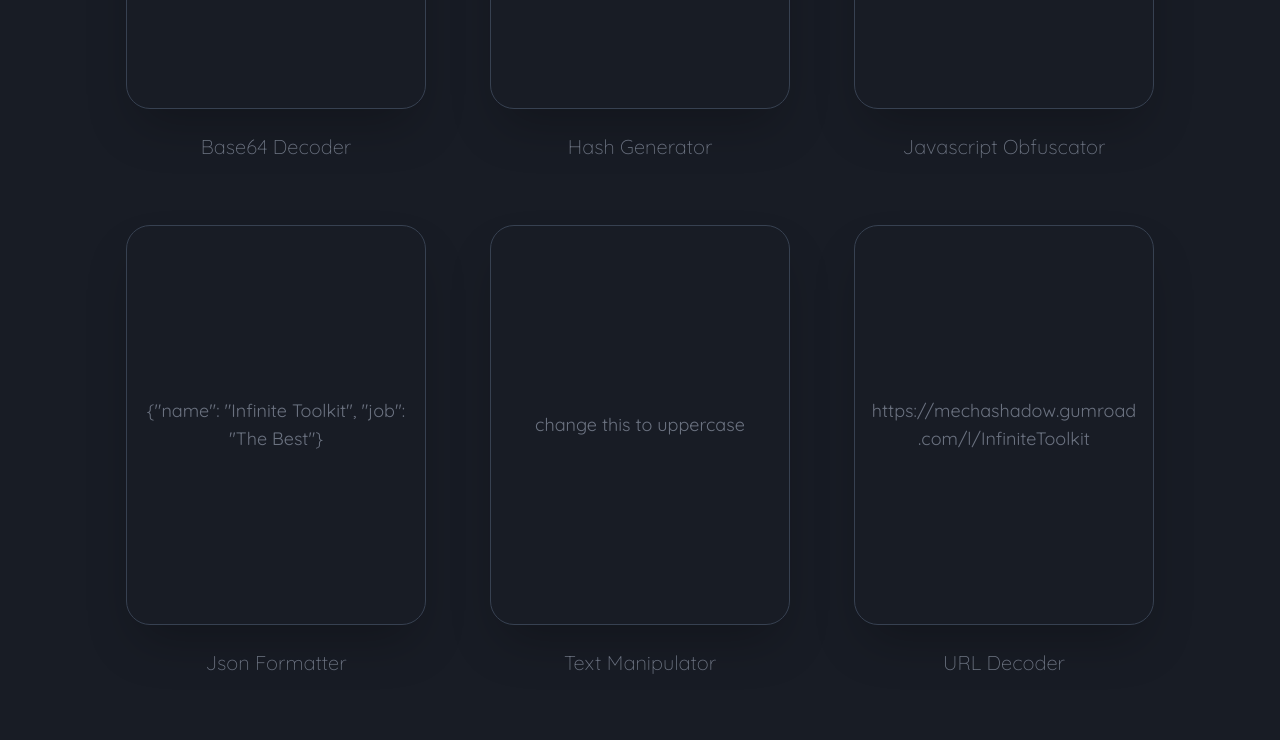
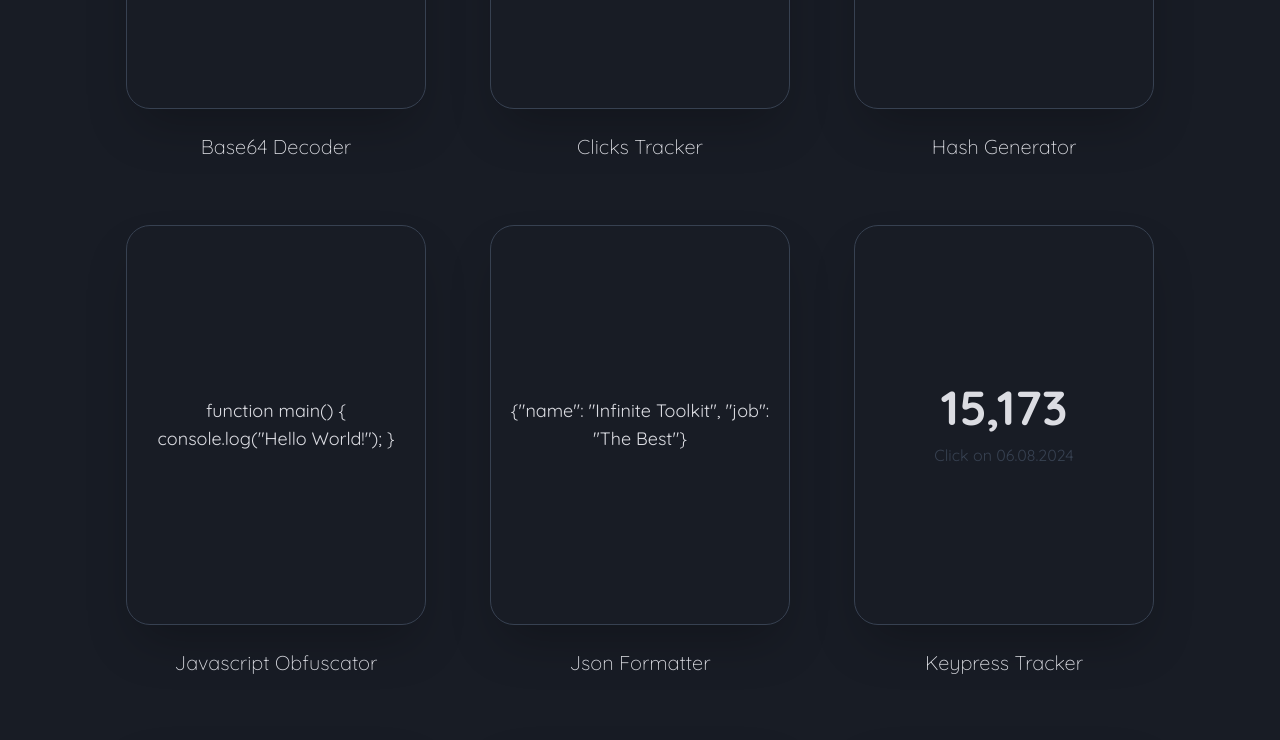
Before and after one commit to mechashadowx/infinite-toolkit, a Next.js app: page / in a window 1280 px wide. Shown: the part 880-1620 px from the top of the page. Built offline with nearby package versions, Linux system fonts and the light colour scheme.

Commit message:
Implement base double text card

```diff
--- /dev/null
+++ b/app/components/base/Base.tsx
@@ -0,0 +1,34 @@
+import React from "react";
+
+interface BaseProps {
+    title: string;
+    hovered: boolean;
+    children: React.ReactNode;
+}
+
+const Base: React.FC<BaseProps> = ({ title, hovered, children }) => {
+    return (
+        <div
+            className={`flex flex-col items-center justify-center gap-6 transition-all duration-500 transform ${
+                hovered ? "scale-105 -translate-y-10" : "scale-100"
+            }`}
+        >
+            <div
+                className={`p-4 flex items-center justify-center h-[400px] w-[300px] rounded-3xl shadow-2xl text-center transition-all duration-500 border border-gray-700 ${
+                    hovered ? "bg-[#dbdce2]" : "bg-[#181c25]"
+                }`}
+            >
+                {children}
+            </div>
+            <h1
+                className={`text-xl transition-all duration-200 transform ${
+                    hovered ? "scale-105 font-bold" : "scale-100 font-light"
+                }`}
+            >
+                {title}
+            </h1>
+        </div>
+    );
+};
+
+export default Base;
--- /dev/null
+++ b/app/components/base/DoubleText.tsx
@@ -0,0 +1,48 @@
+"use client";
+
+import { useState } from "react";
+import React from "react";
+import Base from "./Base";
+
+interface DoubleTextProps {
+    mainText: string;
+    secondaryText: string;
+    title: string;
+}
+
+const DoubleText: React.FC<DoubleTextProps> = ({
+    mainText: mainText,
+    secondaryText: secondaryText,
+    title,
+}) => {
+    const [hovered, setHovered] = useState<boolean>(false);
+
+    return (
+        <div
+            className="card"
+            onMouseEnter={() => setHovered(true)}
+            onMouseLeave={() => setHovered(false)}
+        >
+            <Base title={title} hovered={hovered}>
+                <div className="h-full w-full flex flex-col items-center justify-center gap-3">
+                    <span
+                        className={`relative col-start-1 row-start-1 text-center transition-all duration-200 text-5xl font-bold ${
+                            hovered ? "text-gray-700 move-up-down" : ""
+                        }`}
+                    >
+                        {mainText}
+                    </span>
+                    <span
+                        className={`relative col-start-1 row-start-1 text-center transition-all duration-200 text-gray-700 ${
+                            hovered ? "move-down-up" : ""
+                        }`}
+                    >
+                        {secondaryText}
+                    </span>
+                </div>
+            </Base>
+        </div>
+    );
+};
+
+export default DoubleText;
--- a/app/components/base/TextChange.tsx
+++ b/app/components/base/TextChange.tsx
@@ -2,6 +2,7 @@
 
 import { useState } from "react";
 import React from "react";
+import Base from "./Base";
 
 interface TextChangeProps {
     text: string;
@@ -18,21 +19,14 @@ const TextChange: React.FC<TextChangeProps> = ({
 
     return (
         <div
-            id="base64decoder"
-            className={`card flex flex-col items-center justify-center gap-6 transition-all duration-500 transform ${
-                hovered ? "scale-105 -translate-y-10" : "scale-100"
-            }`}
+            className="card"
             onMouseEnter={() => setHovered(true)}
             onMouseLeave={() => setHovered(false)}
         >
-            <div
-                className={`p-4 flex items-center justify-center h-[400px] w-[300px] rounded-3xl shadow-2xl text-center transition-all duration-500 border border-gray-700 ${
-                    hovered ? "bg-[#dbdce2]" : "bg-[#181c25]"
-                }`}
-            >
+            <Base title={title} hovered={hovered}>
                 <span className="inline-grid text-lg items-center justify-center">
                     <span
-                        className={`relative col-start-1 row-start-1 text-center transition-all duration-200 text-gray-500 ${
+                        className={`relative col-start-1 row-start-1 text-center transition-all duration-200 ${
                             hovered ? "opacity-0" : "opacity-100"
                         }`}
                         style={{
@@ -54,16 +48,7 @@ const TextChange: React.FC<TextChangeProps> = ({
                         {hoveredText}
                     </span>
                 </span>
-            </div>
-            <h1
-                className={`text-xl transition-all duration-200 transform ${
-                    hovered
-                        ? "scale-105 font-bold text-[#dbdce2]"
-                        : "scale-100 font-light text-gray-500"
-                }`}
-            >
-                {title}
-            </h1>
+            </Base>
         </div>
     );
 };
--- /dev/null
+++ b/app/components/tools/ClicksTracker.tsx
@@ -0,0 +1,14 @@
+import React from "react";
+import DoubleText from "../base/DoubleText";
+
+const ClicksTracker = () => {
+    return (
+        <DoubleText
+            mainText="1,234"
+            secondaryText="Click on 05.08.2024"
+            title="Clicks Tracker"
+        />
+    );
+};
+
+export default ClicksTracker;
--- /dev/null
+++ b/app/components/tools/KeypressTracker.tsx
@@ -0,0 +1,14 @@
+import React from "react";
+import DoubleText from "../base/DoubleText";
+
+const KeypressTracker = () => {
+    return (
+        <DoubleText
+            mainText="15,173"
+            secondaryText="Click on 06.08.2024"
+            title="Keypress Tracker"
+        />
+    );
+};
+
+export default KeypressTracker;
--- /dev/null
+++ b/app/components/tools/PageWordCounter.tsx
@@ -0,0 +1,14 @@
+import React from "react";
+import DoubleText from "../base/DoubleText";
+
+const PageWordCounter = () => {
+    return (
+        <DoubleText
+            mainText="1,296"
+            secondaryText="Words in this page"
+            title="Page Word Counter"
+        />
+    );
+};
+
+export default PageWordCounter;
--- a/app/globals.css
+++ b/app/globals.css
@@ -29,3 +29,39 @@ body {
 .cards:hover > .card:not(:hover) {
     filter: blur(2px);
 }
+
+@keyframes moveUpDown {
+    0% {
+        opacity: 0;
+        transform: translateY(0);
+    }
+    50% {
+        transform: translateY(-50px);
+    }
+    100% {
+        opacity: 1;
+        transform: translateY(0);
+    }
+}
+
+.move-up-down {
+    animation: moveUpDown 1s ease-in-out forwards;
+}
+
+@keyframes moveDownUp {
+    0% {
+        opacity: 0;
+        transform: translateY(0);
+    }
+    50% {
+        transform: translateY(50px);
+    }
+    100% {
+        opacity: 1;
+        transform: translateY(0);
+    }
+}
+
+.move-down-up {
+    animation: moveDownUp 1s ease-in-out forwards;
+}
--- a/app/page.tsx
+++ b/app/page.tsx
@@ -7,6 +7,9 @@ import JavascriptObfuscator from "./components/tools/JavascriptObfuscator";
 import JsonFormatter from "./components/tools/JsonFormatter";
 import TextManipulator from "./components/tools/TextManipulator";
 import URLDecoder from "./components/tools/URLDecoder";
+import ClicksTracker from "./components/tools/ClicksTracker";
+import KeypressTracker from "./components/tools/KeypressTracker";
+import PageWordCounter from "./components/tools/PageWordCounter";
 
 export default function Home() {
     return (
@@ -91,9 +94,12 @@ export default function Home() {
             <div className="h-[1px] w-full bg-gray-700"></div>
             <div className="cards w-full flex items-center justify-center flex-wrap gap-16">
                 <Base64Decoder />
+                <ClicksTracker />
                 <HashGenerator />
                 <JavascriptObfuscator />
                 <JsonFormatter />
+                <KeypressTracker />
+                <PageWordCounter />
                 <TextManipulator />
                 <URLDecoder />
             </div>
```
